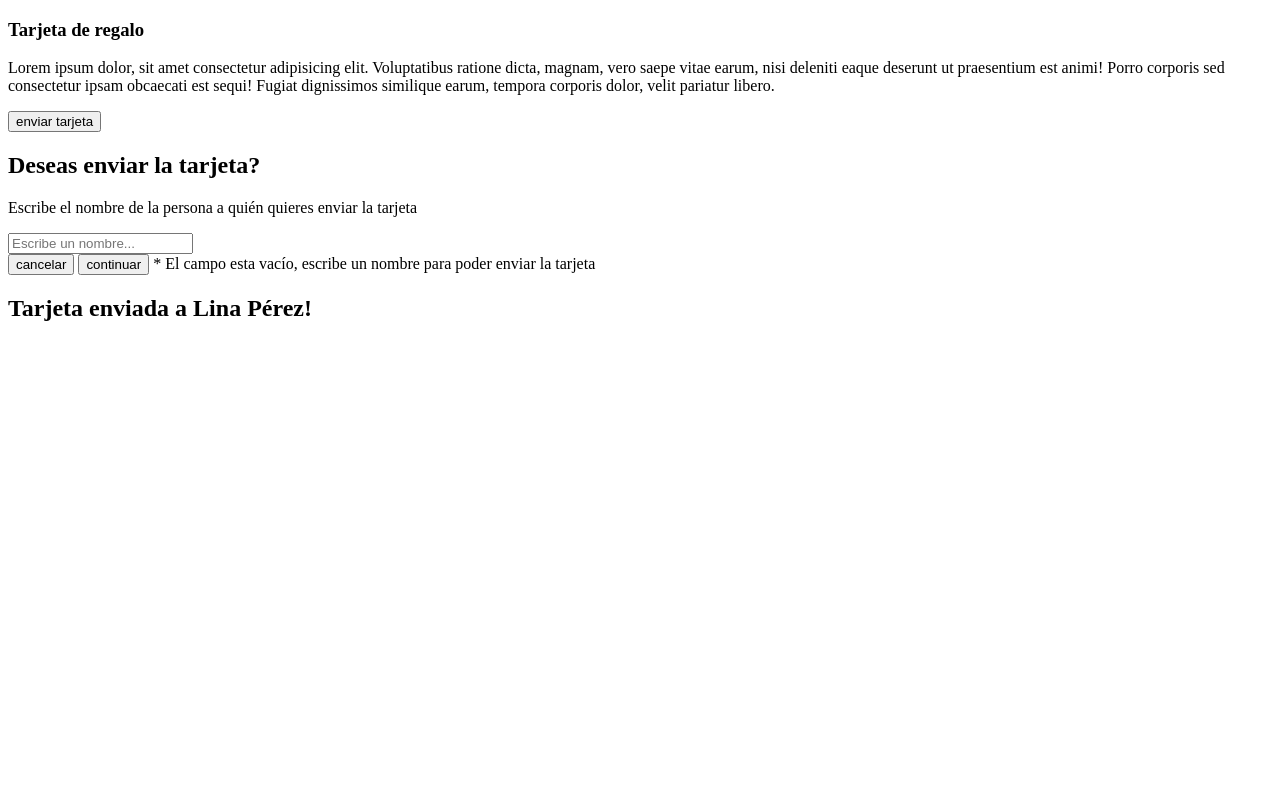
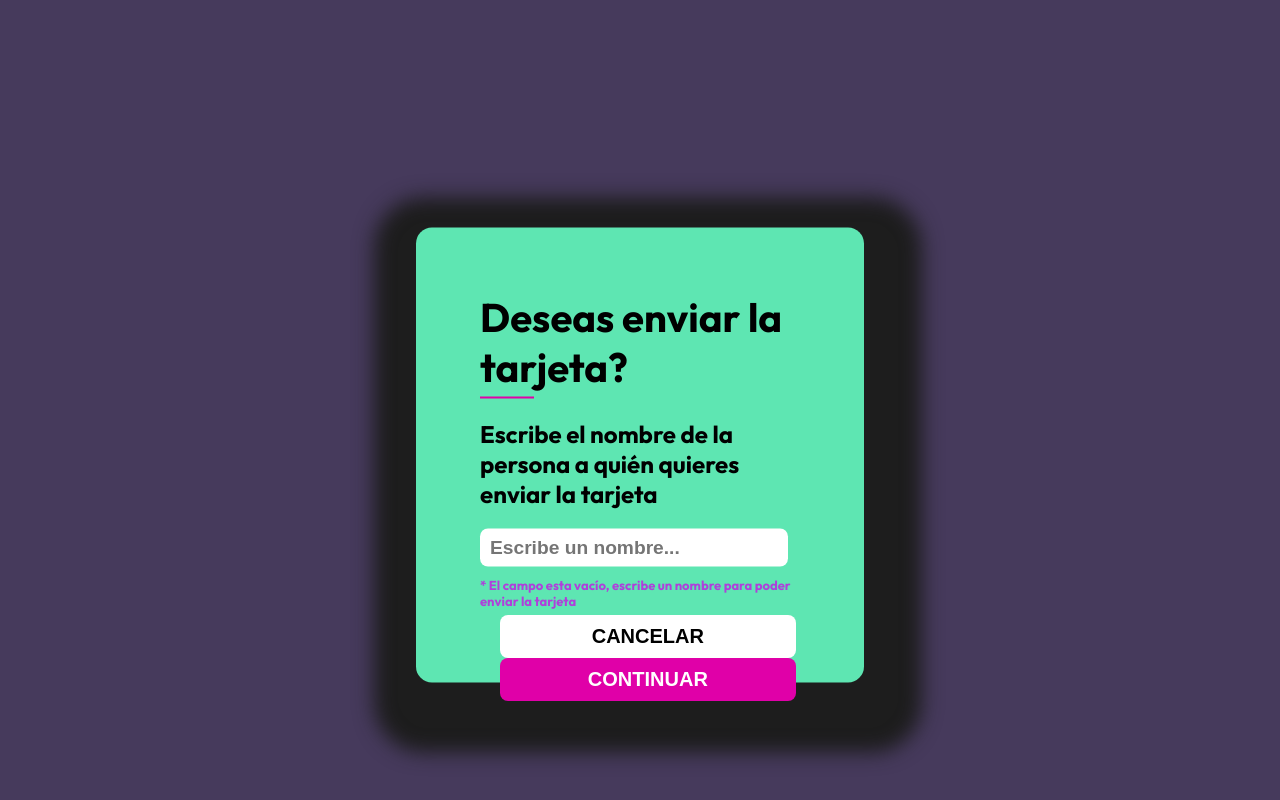
Before and after one commit to WillCanaval/FooCamp-Challenge, a website: page index.html in a window 1280 px wide. Drawn offline with nearby package versions, Linux system fonts and the light colour scheme; files that its build step writes are made by us from their sources.

Commit message:
add styles to initial card and initil modal

```diff
--- a/index.html
+++ b/index.html
@@ -4,9 +4,9 @@
     <meta charset="UTF-8">
     <meta http-equiv="X-UA-Compatible" content="IE=edge">
     <meta name="viewport" content="width=device-width, initial-scale=1.0">
-    <link rel="stylesheet" href="css/style.css">
+    <link rel="stylesheet" href="css/styles.css">
     <link href="https://fonts.googleapis.com/css2?family=Outfit:wght@100;200;300;400;500;700;900&display=swap" rel="stylesheet">
-    <script src="/index.js"></script>
+    <script src="js/index.js"></script>
     <title>FooCamp-Test</title>
 </head>
 <body>
@@ -17,7 +17,7 @@
                 <span class="main-title-border"></span>
             </header>
             <p>Lorem ipsum dolor, sit amet consectetur adipisicing elit. Voluptatibus ratione dicta, magnam, vero saepe vitae earum, nisi deleniti eaque deserunt ut praesentium est animi! Porro corporis sed consectetur ipsam obcaecati est sequi! Fugiat dignissimos similique earum, tempora corporis dolor, velit pariatur libero.</p>
-            <button type="button" id="send-btn" onclick="">enviar tarjeta</button>
+            <button type="button" id="open-btn" onclick="">enviar tarjeta</button>
         </article>
         <article class="initial-modal">
             <div class="initial-modal-content">
@@ -27,11 +27,11 @@
                 <form action="example.htm">
                     <input type="text" name="name" placeholder="Escribe un nombre...">
                 </form>
+                <span>* El campo esta vacío, escribe un nombre para poder enviar la tarjeta</span>
             </div>
-            <div>
+            <div class="btn-container">
                 <button type="button" id="cancel-btn" onclick="">cancelar</button>
                 <button type="button" id="continue-btn" onclick="">continuar</button>
-                <span>* El campo esta vacío, escribe un nombre para poder enviar la tarjeta</span>
             </div>
         </article>
         <footer>
--- a/package.json
+++ b/package.json
@@ -1,7 +1,6 @@
 {
   "name": "c",
   "version": "1.0.0",
-  "description": "",
   "main": "index.js",
   "scripts": {
     "test": "echo \"Error: no test specified\" && exit 1",
@@ -21,5 +20,6 @@
     "node-sass": "^7.0.1",
     "prettier": "^2.7.1",
     "sass-loader": "^13.0.2"
-  }
+  },
+  "description": ""
 }
--- a/scss/_variables.scss
+++ b/scss/_variables.scss
@@ -0,0 +1,8 @@
+
+$black: #000000;
+$white: #ffffff;
+$hotpink: #e000a8;
+$green: #5ee6b2;
+$purple: #af40db;
+$bg-pink: #fcdaee;
+$bg-purple: #463a5c;
--- a/scss/styles.scss
+++ b/scss/styles.scss
@@ -0,0 +1,164 @@
+@import 'variables';
+
+html {
+    box-sizing: border-box;
+    font-size: 100%;
+    margin: 0;
+    padding: 0;
+}
+
+body {
+    background: $bg-pink;
+    color: $white;
+    font-family:'Outfit', sans-serif;
+    margin: 0;
+    padding: 0;
+    width: 100vw;
+}
+
+h1, h2, h3 {
+    font-weight: 700;
+}
+
+.main-card {
+    background: $black;
+    border-radius: 1rem;
+    margin: 0 auto;
+    padding: 4rem;
+    top: 50%;
+    transform: translateY(50%);
+    width: 25%;
+
+    header {
+
+       h1 {
+        font-size: 2.5rem;
+        margin: 0 0 10px;
+        }
+
+        .main-title-border {
+           background-color: $hotpink;
+           display: block;
+           height: 2px;
+           width:20%;
+        }
+    }
+
+    p {
+        font-weight: 200;
+    }
+
+    #open-btn {
+        background-color: $hotpink;
+        border-radius: .5rem;
+        border-style: none;
+        color: $white;
+        font-weight: 700;
+        margin-top: 10px;
+        padding: .5rem 1rem;
+        text-transform: uppercase;
+        cursor: pointer;
+
+        :hover {
+            background: $white;
+            color: $hotpink;
+        }
+    }
+}
+
+.initial-modal {
+    background-color: $bg-purple;
+    display: hidden;
+    height: 100%;
+    left: 0;
+    position: fixed;
+    top: 0;
+    width: 100%;
+    z-index: 1;
+
+    .initial-modal-content {
+        background: $green;
+        border-radius: 1rem;
+        box-shadow: 8px 20px 20px 50px #1d1d1d;
+        color: $black;
+        margin: 0 auto;
+        padding: 4rem;
+        top: 50%;
+        transform: translateY(50%);
+        width: 25%;
+
+        h2 {
+            font-size: 2.5rem;
+            margin: 0 0 5px;
+        }
+
+        .title-border {
+            background: $hotpink;
+            display: block;
+            height: 2px;
+            width: 17%;
+         }
+
+        p {
+            font-size: 1.5rem;
+            font-weight: 700;
+            margin: 20px 0;
+        }
+
+        form {
+            color: $black;
+
+            input {
+                border-radius: .5rem;
+                border-style: none;
+                font-size: 1.2rem;
+                font-weight: 700;
+                padding: 8px 10px;
+                width: 90%;
+            }
+        }
+
+        span {
+            color: $purple;
+            display: block;
+            font-size: 13px;
+            font-weight: 700;
+            margin: 10px auto;
+        }
+    }
+
+    .btn-container {
+        position: relative;
+        padding: 0 20px;
+        top: 20%;
+        left: 31.55%;
+        text-align: center;
+        width: 35%;
+
+        #cancel-btn {
+            background-color: $white;
+            border-radius: .5rem;
+            border-style: none;
+            color: $black;
+            font-size: 20px;
+            font-weight: 700;
+            margin: 0 5px;
+            padding: 10px 15px;
+            text-transform: uppercase;
+            width: 18.5rem;
+        }
+
+        #continue-btn {
+            background-color: $hotpink;
+            border-radius: .5rem;
+            border-style: none;
+            color: $white;
+            font-size: 20px;
+            font-weight: 700;
+            margin: 0 5px;
+            padding: 10px 15px;
+            text-transform: uppercase;
+            width: 18.5rem;
+        }
+    }
+}
```
Also changed, not shown: css/styles.css, 1 other file.
